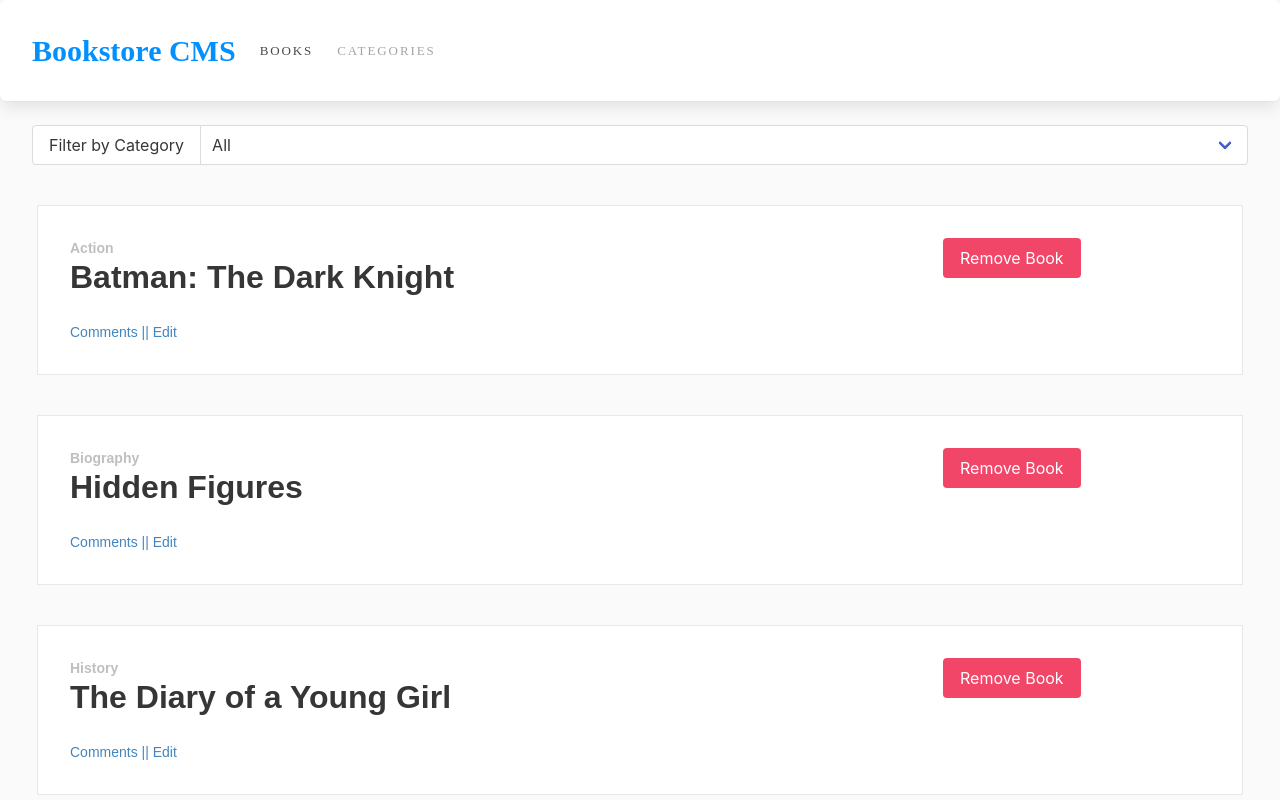
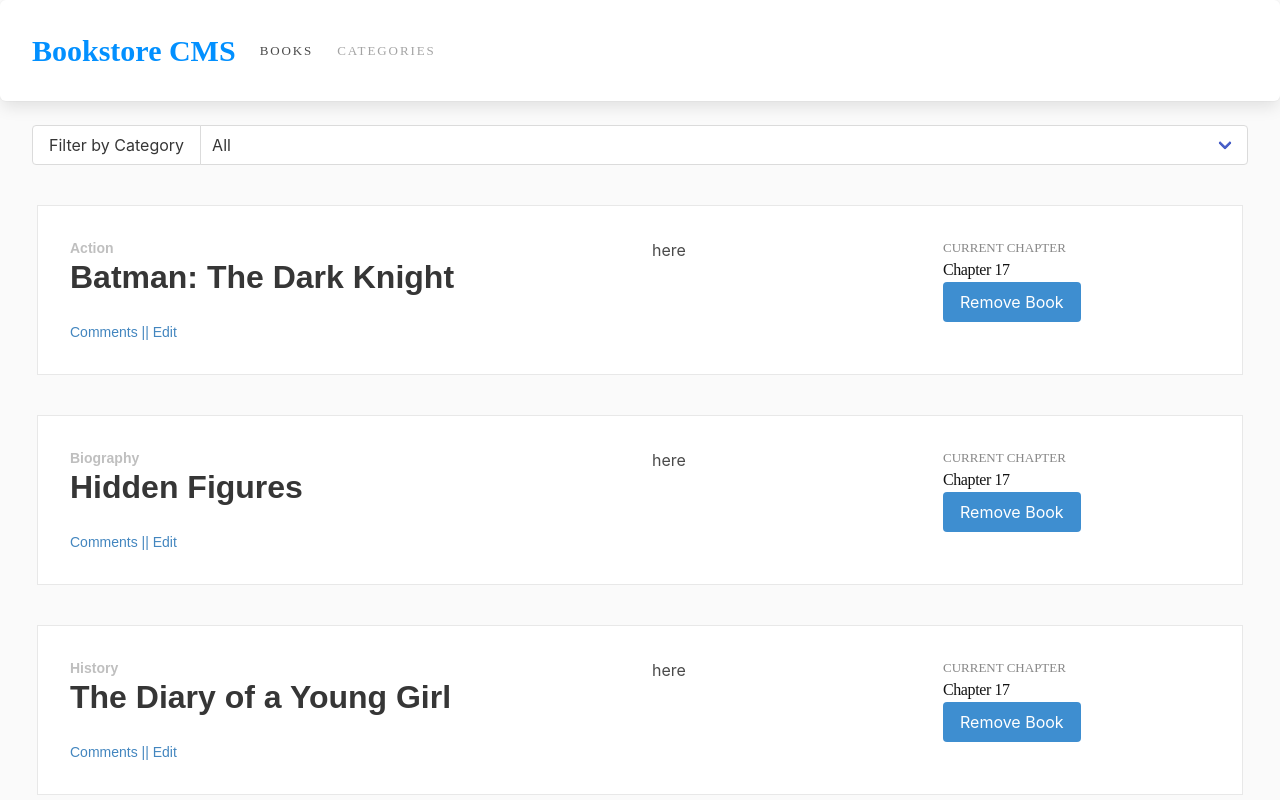
Before and after one commit to brugobi/bookstore-react-redux, a React (Create React App) app: page / in a window 1280 px wide. Shown: the top 800 px of the page. Built offline with nearby package versions, Linux system fonts and the light colour scheme.

Commit message:
add current chapter section and styling

```diff
--- a/src/App.css
+++ b/src/App.css
@@ -83,3 +83,19 @@
   font-weight: bold;
   color: #888;
 }
+
+.Current-Chapter {
+  opacity: 0.5;
+  font-family: RobotoSlab;
+  font-size: 13px;
+  font-weight: 300;
+  color: #121212;
+}
+
+.Current-Lesson {
+  font-family: RobotoSlab;
+  font-size: 16px;
+  font-weight: 300;
+  letter-spacing: -0.4px;
+  color: #121212;
+}
--- a/src/components/Book.js
+++ b/src/components/Book.js
@@ -3,7 +3,7 @@ import PropTypes from 'prop-types';
 
 const Book = ({ book, clickHandler }) => (
   <>
-    <div className="column is-9">
+    <div className="column is-6">
       <div className="School-of">{book.category}</div>
       <div className="title">{book.title}</div>
       <div>
@@ -15,11 +15,15 @@ const Book = ({ book, clickHandler }) => (
         </span>
       </div>
     </div>
-
     <div className="column is-3">
-      <span>
-        <button className="button is-danger" type="button" onClick={() => clickHandler(book)}>Remove Book</button>
-      </span>
+      here
+    </div>
+    <div className="column is-3">
+      <p className="Current-Chapter">CURRENT CHAPTER</p>
+      <p className="Current-Lesson">Chapter 17</p>
+      <p>
+        <button className="button is-info" type="button" onClick={() => clickHandler(book)}>Remove Book</button>
+      </p>
     </div>
   </>
 );
```
